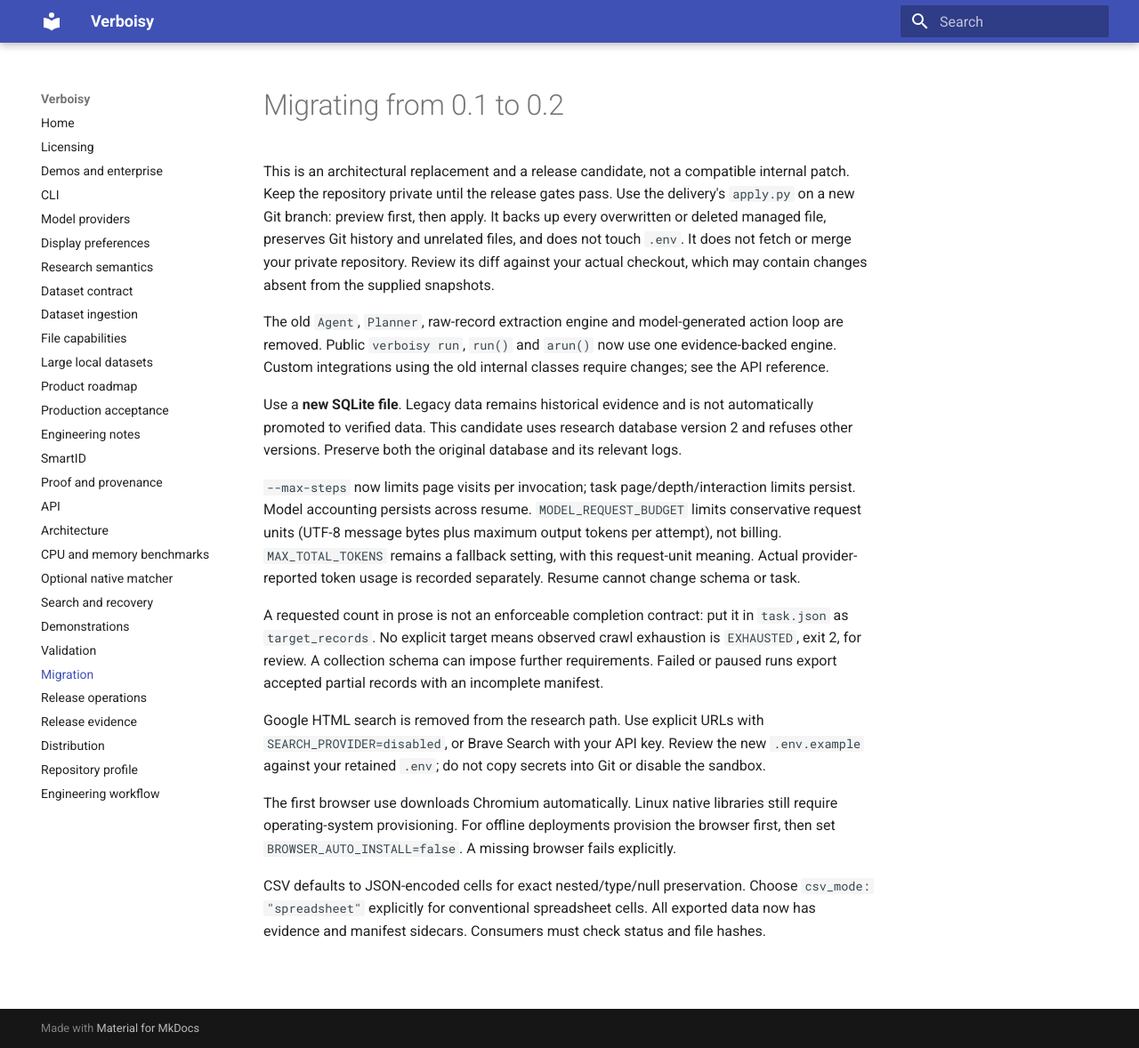
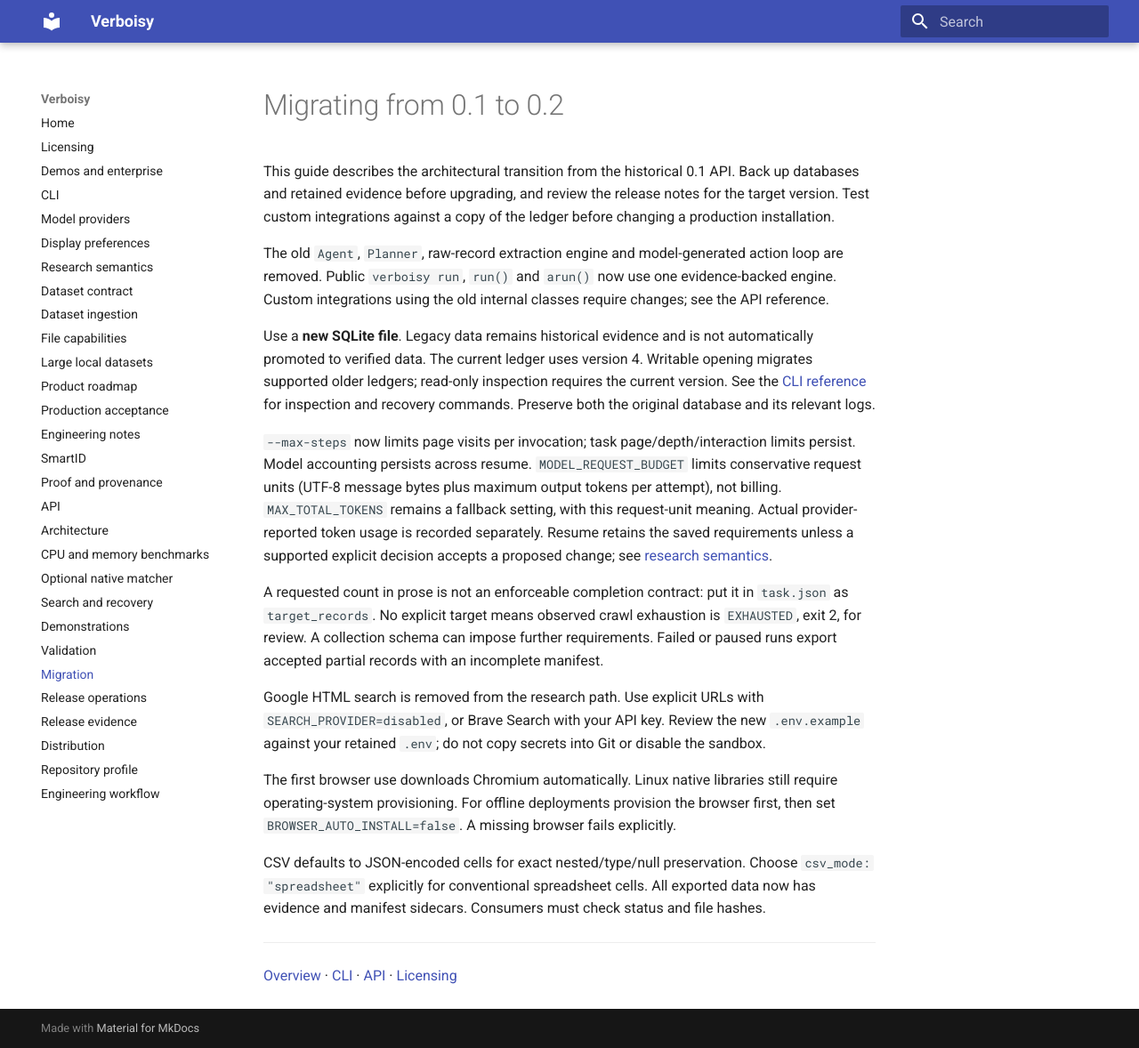
Before and after one commit to EmanueleTorrisi/verboisy, an MkDocs documentation site: the page built from docs/migration.md, in a window 1280 px wide and 1178 px high. Shown: the whole window at 89% size. Built offline with MkDocs 1.6.1 and Material for MkDocs 9.7.7, drawn with Linux system fonts in a browser that asks for light colours.

Commit message:
docs: update migration guidance for the current ledger and recovery

```diff
--- a/docs/migration.md
+++ b/docs/migration.md
@@ -2,26 +2,26 @@
 
 # Migrating from 0.1 to 0.2
 
-This is an architectural replacement and a release candidate, not a compatible internal
-patch. Keep the repository private until the release gates pass. Use the delivery's
-`apply.py` on a new Git branch: preview first, then apply. It backs up every overwritten
-or deleted managed file, preserves Git history and unrelated files, and does not touch
-`.env`. It does not fetch or merge your private repository. Review its diff against your
-actual checkout, which may contain changes absent from the supplied snapshots.
+This guide describes the architectural transition from the historical 0.1 API.
+Back up databases and retained evidence before upgrading, and review the release
+notes for the target version. Test custom integrations against a copy of the ledger
+before changing a production installation.
 
 The old `Agent`, `Planner`, raw-record extraction engine and model-generated action loop
 are removed. Public `verboisy run`, `run()` and `arun()` now use one evidence-backed engine.
 Custom integrations using the old internal classes require changes; see the API reference.
 
 Use a **new SQLite file**. Legacy data remains historical evidence and is not automatically
-promoted to verified data. This candidate uses research database version 2 and refuses
-other versions. Preserve both the original database and its relevant logs.
+promoted to verified data. The current ledger uses version 4. Writable opening migrates supported older
+ledgers; read-only inspection requires the current version. See the
+[CLI reference](cli.md) for inspection and recovery commands. Preserve both the original database and its relevant logs.
 
 `--max-steps` now limits page visits per invocation; task page/depth/interaction limits
 persist. Model accounting persists across resume. `MODEL_REQUEST_BUDGET` limits conservative
 request units (UTF-8 message bytes plus maximum output tokens per attempt), not billing.
 `MAX_TOTAL_TOKENS` remains a fallback setting, with this request-unit meaning. Actual
-provider-reported token usage is recorded separately. Resume cannot change schema or task.
+provider-reported token usage is recorded separately. Resume retains the saved requirements unless a supported explicit decision accepts
+a proposed change; see [research semantics](research-semantics.md).
 
 A requested count in prose is not an enforceable completion contract: put it in
 `task.json` as `target_records`. No explicit target means observed crawl exhaustion is
@@ -39,3 +39,7 @@
 CSV defaults to JSON-encoded cells for exact nested/type/null preservation. Choose
 `csv_mode: "spreadsheet"` explicitly for conventional spreadsheet cells. All exported data
 now has evidence and manifest sidecars. Consumers must check status and file hashes.
+
+---
+
+[Overview](index.md) · [CLI](cli.md) · [API](api.md) · [Licensing](licensing.md)
```
